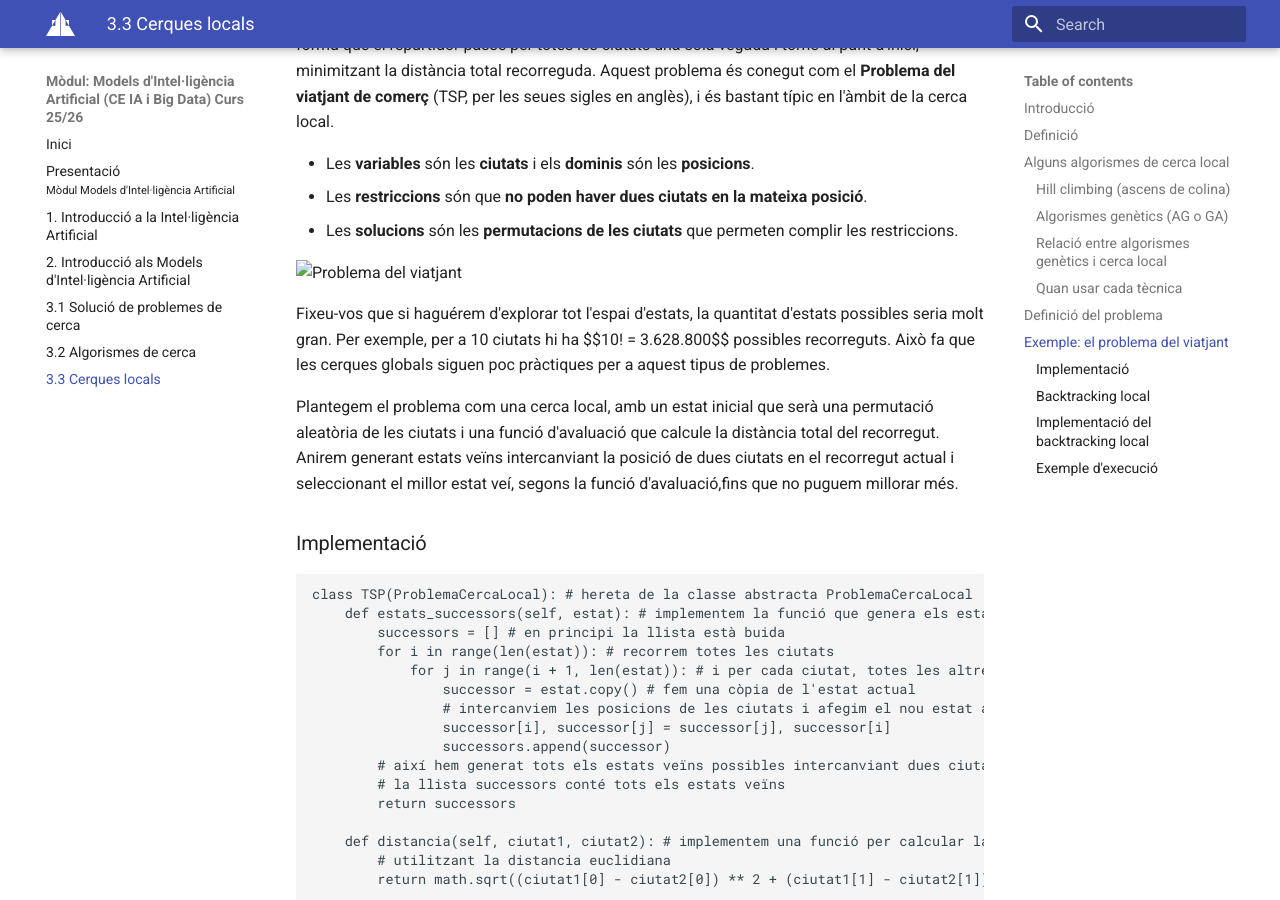
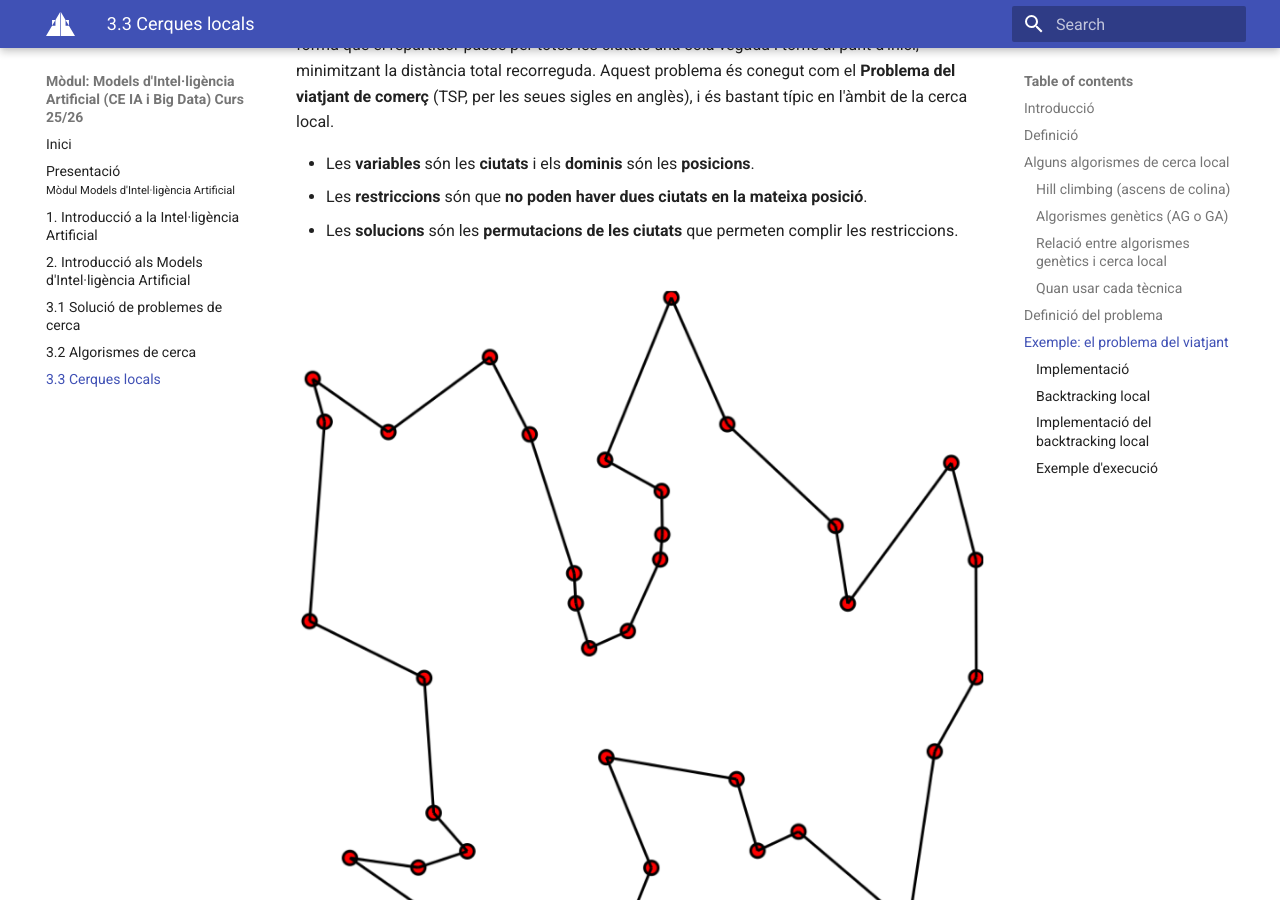
Before and after one commit to fidelDAM2021/MIA2526, an MkDocs documentation site: the page built from docs/u03/cerques_locals.md, in a window 1280 px wide and 900 px high, scrolled down 4819 px. Built offline with MkDocs 1.6.1 and Material for MkDocs 9.7.7, drawn with Linux system fonts in a browser that asks for light colours.

Commit message:
canvi imatge

```diff
--- a/docs/u03/cerques_locals.md
+++ b/docs/u03/cerques_locals.md
@@ -155,7 +155,7 @@ Imagineu que tenim un viatjant que ha de visitar vàries ciutats. Volem optimitz
 - Les **restriccions** són que **no poden haver dues ciutats en la mateixa posició**.
 - Les **solucions** són les **permutacions de les ciutats** que permeten complir les restriccions.
 
-![Problema del viatjant](viatjant.png)
+![Problema del viatjant](imatges/viatjant.png)
 
 Fixeu-vos que si haguérem d'explorar tot l'espai d'estats, la quantitat d'estats possibles seria molt gran. Per exemple, per a 10 ciutats hi ha $$10! = 3.628.800$$ possibles recorreguts. Això fa que les cerques globals siguen poc pràctiques per a aquest tipus de problemes.
 
```
